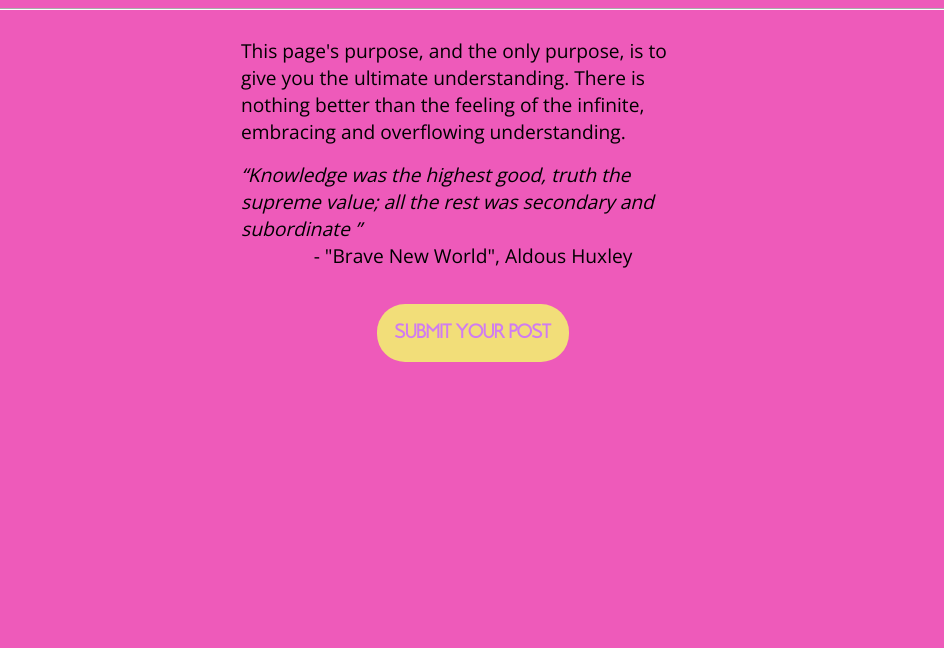
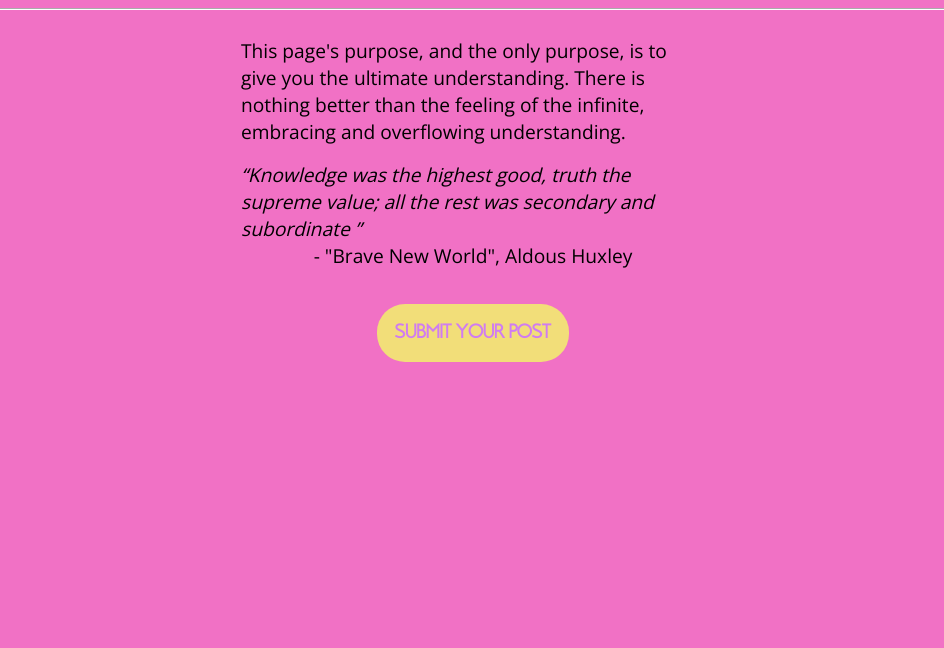
Before and after one commit to malagorzata/insomnia, a plain HTML site: page index.html in a window 1280 px wide. Shown: the part 152-800 px from the top of the page, without its empty margins (167-1111 px from the left). Drawn offline with nearby package versions, Linux system fonts and the light colour scheme; no server answers.

Commit message:
background colour change

```diff
--- a/style.css
+++ b/style.css
@@ -15,7 +15,7 @@
 }
 
 body {
-  background-color: #ee5aba;
+  background-color: #f171c5;
 }
 header a {
   display: flex;
```
